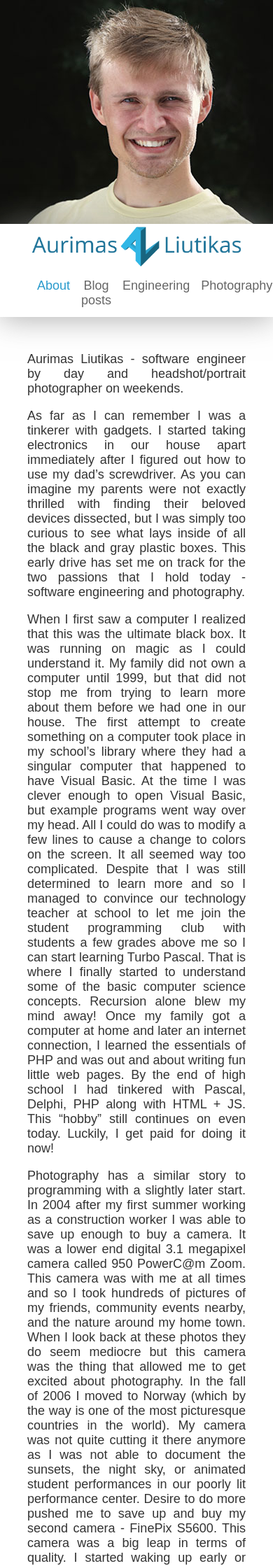
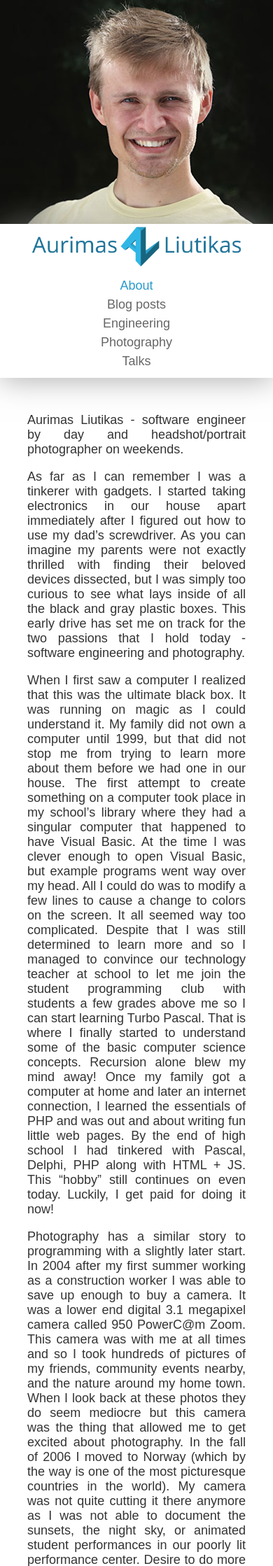
Before and after one commit to liutikas/liutikas.github.io, a Jekyll site: the page built from index.md, in a window 390 px wide. Shown: the top 2238 px of the page at 70% size. Built offline with Jekyll 4.4.1, drawn with Linux system fonts in a browser that asks for light colours.

Commit message:
Make the menu more usable on narrow screens

```diff
--- a/_includes/main.css
+++ b/_includes/main.css
@@ -90,6 +90,17 @@ a:active {
 #menu li {
 	text-align: center;
     flex-grow: 1;
+}
+
+@media (max-width: 600px) {
+  #menu ul {
+    flex-direction: column; /* Stack list items vertically */
+  }
+
+  #menu li {
+    flex-grow: 0; /* Remove flex-grow to prevent items from stretching */
+    width: 100%; /* Make each item take full width */
+  }
 }
 
 a.menu_link {
```
